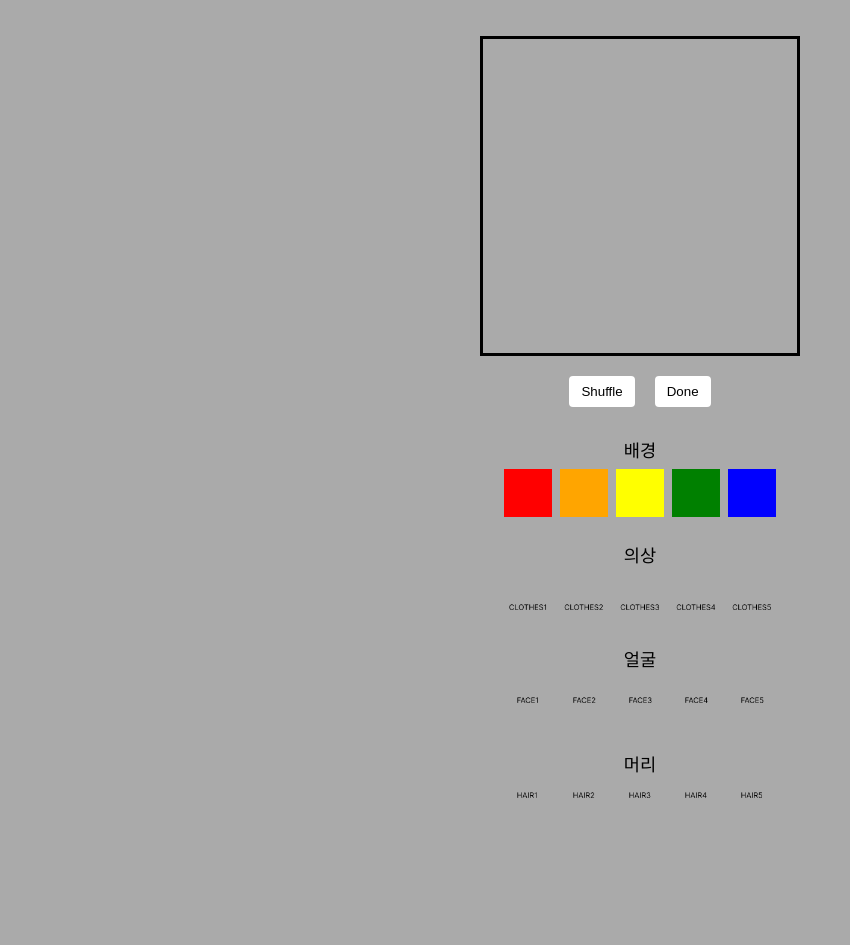
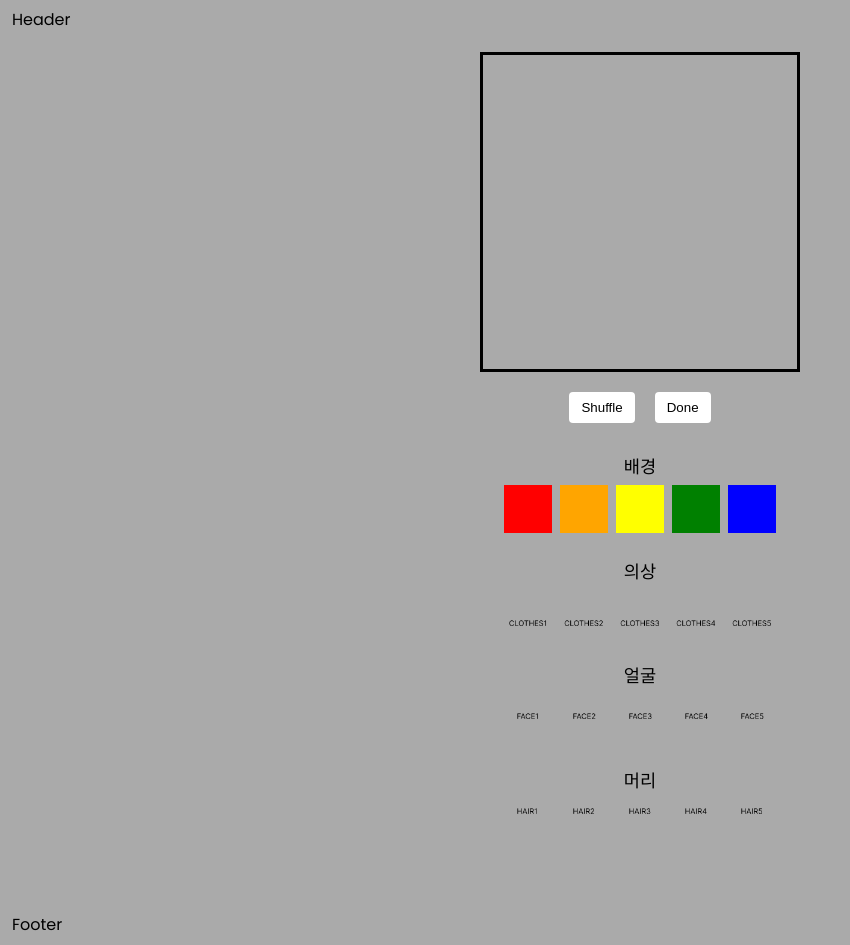
Before and after one commit to wekidseoul/joomix, a React (Create React App) app: page / in a window 1280 px wide. Shown: the whole page, without its empty margins (0-850 px from the left). Before the commit the page ends 913 px from the top, so only its background shows below. Built offline with nearby package versions, Linux system fonts and the light colour scheme.

Commit message:
feat: Add layout including header and footer

```diff
--- a/src/App.tsx
+++ b/src/App.tsx
@@ -4,17 +4,20 @@
 import Comments from './pages/Comments';
 import NotFound from './pages/NotFound';
 import ContextProvider from './context';
+import Layout from './components/layout/Layout';
 
 function App() {
   return (
     <div>
       <BrowserRouter>
         <ContextProvider>
-          <Routes>
-            <Route path="/" element={<Home />} />
-            <Route path="comments" element={<Comments />} />
-            <Route path="*" element={<NotFound />} />
-          </Routes>
+          <Layout>
+            <Routes>
+              <Route path="/" element={<Home />} />
+              <Route path="comments" element={<Comments />} />
+              <Route path="*" element={<NotFound />} />
+            </Routes>
+          </Layout>
         </ContextProvider>
       </BrowserRouter>
     </div>
--- /dev/null
+++ b/src/components/layout/Footer.tsx
@@ -0,0 +1,5 @@
+const Footer = () => {
+  return <div>Footer</div>;
+};
+
+export default Footer;
--- /dev/null
+++ b/src/components/layout/Header.tsx
@@ -0,0 +1,5 @@
+const Header = () => {
+  return <div>Header</div>;
+};
+
+export default Header;
--- /dev/null
+++ b/src/components/layout/Layout.tsx
@@ -0,0 +1,16 @@
+import { ReactNode } from 'react';
+
+import Footer from './Footer';
+import Header from './Header';
+
+const Layout: React.FC<{ children: ReactNode }> = ({ children }) => {
+  return (
+    <div>
+      <Header />
+      {children}
+      <Footer />
+    </div>
+  );
+};
+
+export default Layout;
```
